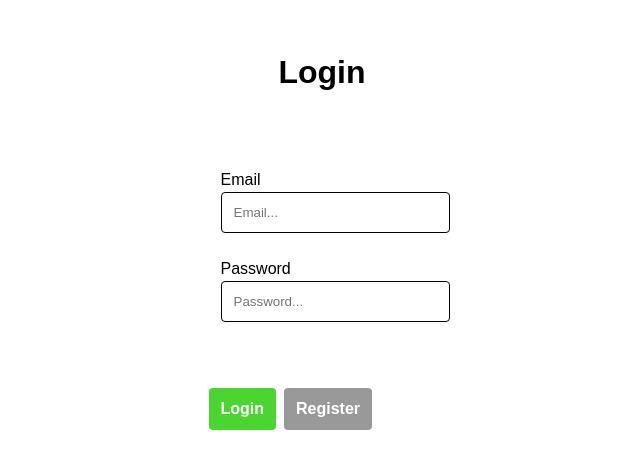
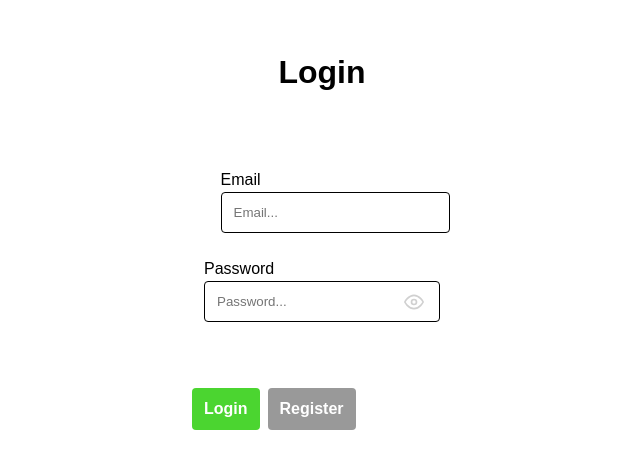
Before and after one commit to Okanagan-College-COSC224-Winter-2026/the-project-clankers, a React (Vite) app in the folder frontend/: page / in a window 1280 px wide. Shown: the part 182-650 px from the top of the page, without its empty margins (318-958 px from the left). Built offline with nearby package versions, Linux system fonts and the light colour scheme.

Commit message:
Implemented eye icon and criteria display

```diff
--- /dev/null
+++ b/frontend/src/components/PasswordCriteria.css
@@ -0,0 +1,65 @@
+.PasswordCriteria {
+  margin-top: 8px;
+  padding: 12px;
+  background-color: #f8f9fa;
+  border-radius: 4px;
+  border: 1px solid #e0e0e0;
+}
+
+.PasswordCriteriaTitle {
+  margin: 0 0 8px 0;
+  font-size: 0.9rem;
+  font-weight: 600;
+  color: #333;
+}
+
+.PasswordCriteriaList {
+  list-style: none;
+  margin: 0;
+  padding: 0;
+  display: flex;
+  flex-direction: column;
+  gap: 4px;
+}
+
+.PasswordCriteriaItem {
+  display: flex;
+  align-items: center;
+  gap: 8px;
+  font-size: 0.85rem;
+  transition: color 0.2s ease;
+}
+
+.PasswordCriteriaItem.met {
+  color: #28a745;
+}
+
+.PasswordCriteriaItem.unmet {
+  color: #6c757d;
+}
+
+.PasswordCriteriaIcon {
+  font-weight: bold;
+  font-size: 1rem;
+  width: 16px;
+  text-align: center;
+}
+
+.PasswordCriteriaLabel {
+  flex: 1;
+}
+
+/* Responsive adjustments */
+@media (max-width: 768px) {
+  .PasswordCriteria {
+    padding: 10px;
+  }
+
+  .PasswordCriteriaTitle {
+    font-size: 0.85rem;
+  }
+
+  .PasswordCriteriaItem {
+    font-size: 0.8rem;
+  }
+}
--- /dev/null
+++ b/frontend/src/components/PasswordCriteria.tsx
@@ -0,0 +1,42 @@
+import './PasswordCriteria.css';
+
+interface Props {
+  password: string;
+}
+
+interface CriteriaItem {
+  label: string;
+  test: (password: string) => boolean;
+}
+
+const criteria: CriteriaItem[] = [
+  { label: 'At least 8 characters', test: (pwd) => pwd.length >= 8 },
+  { label: 'Contains uppercase letter', test: (pwd) => /[A-Z]/.test(pwd) },
+  { label: 'Contains lowercase letter', test: (pwd) => /[a-z]/.test(pwd) },
+  { label: 'Contains number', test: (pwd) => /\d/.test(pwd) },
+  { label: 'Contains special character (!@#$%^&*)', test: (pwd) => /[!@#$%^&*]/.test(pwd) }
+];
+
+export default function PasswordCriteria(props: Props) {
+  return (
+    <div className="PasswordCriteria">
+      <p className="PasswordCriteriaTitle">Password must contain:</p>
+      <ul className="PasswordCriteriaList">
+        {criteria.map((item, index) => {
+          const isMet = item.test(props.password);
+          return (
+            <li
+              key={index}
+              className={`PasswordCriteriaItem ${isMet ? 'met' : 'unmet'}`}
+            >
+              <span className="PasswordCriteriaIcon">
+                {isMet ? '✓' : '○'}
+              </span>
+              <span className="PasswordCriteriaLabel">{item.label}</span>
+            </li>
+          );
+        })}
+      </ul>
+    </div>
+  );
+}
--- /dev/null
+++ b/frontend/src/components/PasswordInput.css
@@ -0,0 +1,40 @@
+.PasswordInputWrapper {
+  position: relative;
+  display: flex;
+  align-items: center;
+  width: 100%;
+}
+
+.PasswordInputWrapper input {
+  width: 100%;
+  padding-right: 45px; /* Make room for the toggle button */
+}
+
+.PasswordToggleButton {
+  position: absolute;
+  right: 8px;
+  background: transparent;
+  border: none;
+  cursor: pointer;
+  padding: 8px;
+  display: flex;
+  align-items: center;
+  justify-content: center;
+  color: #666;
+  transition: color 0.2s ease;
+}
+
+.PasswordToggleButton:hover:not(:disabled) {
+  color: #333;
+}
+
+.PasswordToggleButton:disabled {
+  cursor: not-allowed;
+  opacity: 0.3;
+}
+
+.PasswordToggleButton:focus {
+  outline: 2px solid #4a90e2;
+  outline-offset: 2px;
+  border-radius: 4px;
+}
--- /dev/null
+++ b/frontend/src/components/PasswordInput.tsx
@@ -0,0 +1,54 @@
+import { useState } from 'react';
+import './PasswordInput.css';
+
+interface Props {
+  value: string;
+  onInput: (value: string) => void;
+  placeholder?: string;
+  className?: string;
+}
+
+export default function PasswordInput(props: Props) {
+  const [showPassword, setShowPassword] = useState(false);
+
+  const togglePasswordVisibility = () => {
+    setShowPassword(!showPassword);
+  };
+
+  return (
+    <div className="PasswordInputWrapper">
+      <input
+        type={showPassword ? 'text' : 'password'}
+        className={'Textbox ' + (props.className || '')}
+        placeholder={props.placeholder}
+        value={props.value}
+        onInput={(e) => {
+          // @ts-expect-error event target value
+          props.onInput(e.target.value);
+        }}
+      />
+      <button
+        type="button"
+        className="PasswordToggleButton"
+        onClick={togglePasswordVisibility}
+        disabled={!props.value}
+        aria-label={showPassword ? 'Hide password' : 'Show password'}
+        title={showPassword ? 'Hide password' : 'Show password'}
+      >
+        {showPassword ? (
+          // Eye off icon (hidden password)
+          <svg width="20" height="20" viewBox="0 0 24 24" fill="none" stroke="currentColor" strokeWidth="2" strokeLinecap="round" strokeLinejoin="round">
+            <path d="M17.94 17.94A10.07 10.07 0 0 1 12 20c-7 0-11-8-11-8a18.45 18.45 0 0 1 5.06-5.94M9.9 4.24A9.12 9.12 0 0 1 12 4c7 0 11 8 11 8a18.5 18.5 0 0 1-2.16 3.19m-6.72-1.07a3 3 0 1 1-4.24-4.24" />
+            <line x1="1" y1="1" x2="23" y2="23" />
+          </svg>
+        ) : (
+          // Eye icon (visible password)
+          <svg width="20" height="20" viewBox="0 0 24 24" fill="none" stroke="currentColor" strokeWidth="2" strokeLinecap="round" strokeLinejoin="round">
+            <path d="M1 12s4-8 11-8 11 8 11 8-4 8-11 8-11-8-11-8z" />
+            <circle cx="12" cy="12" r="3" />
+          </svg>
+        )}
+      </button>
+    </div>
+  );
+}
--- a/frontend/src/pages/LoginPage.tsx
+++ b/frontend/src/pages/LoginPage.tsx
@@ -2,6 +2,7 @@ import { useState } from 'react';
 import { useNavigate } from 'react-router-dom';
 import './LoginPage.css';
 import Textbox from '../components/Textbox';
+import PasswordInput from '../components/PasswordInput';
 import Button from '../components/Button';
 import StatusMessage from '../components/StatusMessage';
 import { tryLogin } from '../util/api';
@@ -55,8 +56,8 @@ export default function LoginPage() {
 
               <div className="LoginInputChunk">
                 <span>Password</span>
-                <Textbox
-                  type='password'
+                <PasswordInput
+                  value={password}
                   placeholder='Password...'
                   onInput={setPassword}
                   className='LoginInput'
--- a/frontend/src/pages/RegisterPage.tsx
+++ b/frontend/src/pages/RegisterPage.tsx
@@ -1,6 +1,8 @@
 import { useState } from 'react';
 import './RegisterPage.css';
 import Textbox from '../components/Textbox';
+import PasswordInput from '../components/PasswordInput';
+import PasswordCriteria from '../components/PasswordCriteria';
 import Button from '../components/Button';
 import StatusMessage from '../components/StatusMessage';
 import { tryRegister } from '../util/api';
@@ -55,18 +57,19 @@ export default function RegisterPage() {
 
             <div className="RegisterInputChunk">
               <span>Password</span>
-              <Textbox
-                type='password'
+              <PasswordInput
+                value={password}
                 placeholder='Password...'
                 onInput={setPassword}
                 className='RegisterInput'
               />
+              {password && <PasswordCriteria password={password} />}
             </div>
 
             <div className="RegisterInputChunk">
               <span>Confirm Password</span>
-              <Textbox
-                type='password'
+              <PasswordInput
+                value={confirmPassword}
                 placeholder='Confirm Password...'
                 onInput={setConfirmPassword}
                 className='RegisterInput'
```
Also changed, not shown: 1 other file (tests, documents, lock files or other folders).
